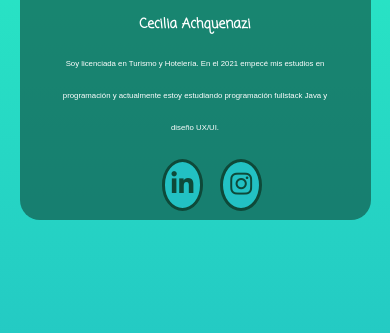
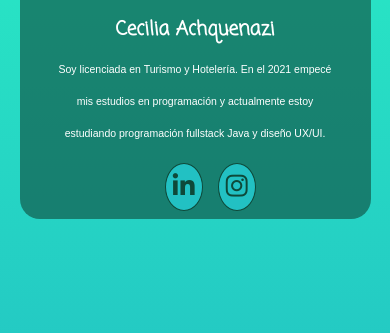
Before and after one commit to ceciachquenazi/repasoID, a plain HTML site: page index.html in a window 390 px wide. Shown: the part 379-712 px from the top of the page. Drawn offline with Linux system fonts and the light colour scheme.

Commit message:
cadrPresentation

```diff
--- a/estilos.css
+++ b/estilos.css
@@ -66,7 +66,7 @@ h1 {
     margin: 10%;
     padding: 7px;
     background-color: rgba(34,193,195,1);
-    border: 3px solid #0e4939;
+    border: 1px solid #0e4939;
     border-radius: 50%;
     color: #0e4939;
 
@@ -104,11 +104,12 @@ a:hover {
     }
 
     .section__derecha-p {
-        font-size: 2vw;
+        font-size: 2.7vw;
+
     }
 
     h1 {
-        font-size: 3.5vw;
+        font-size: 5vw;
         margin-bottom: 0%;
     }
 }
```
